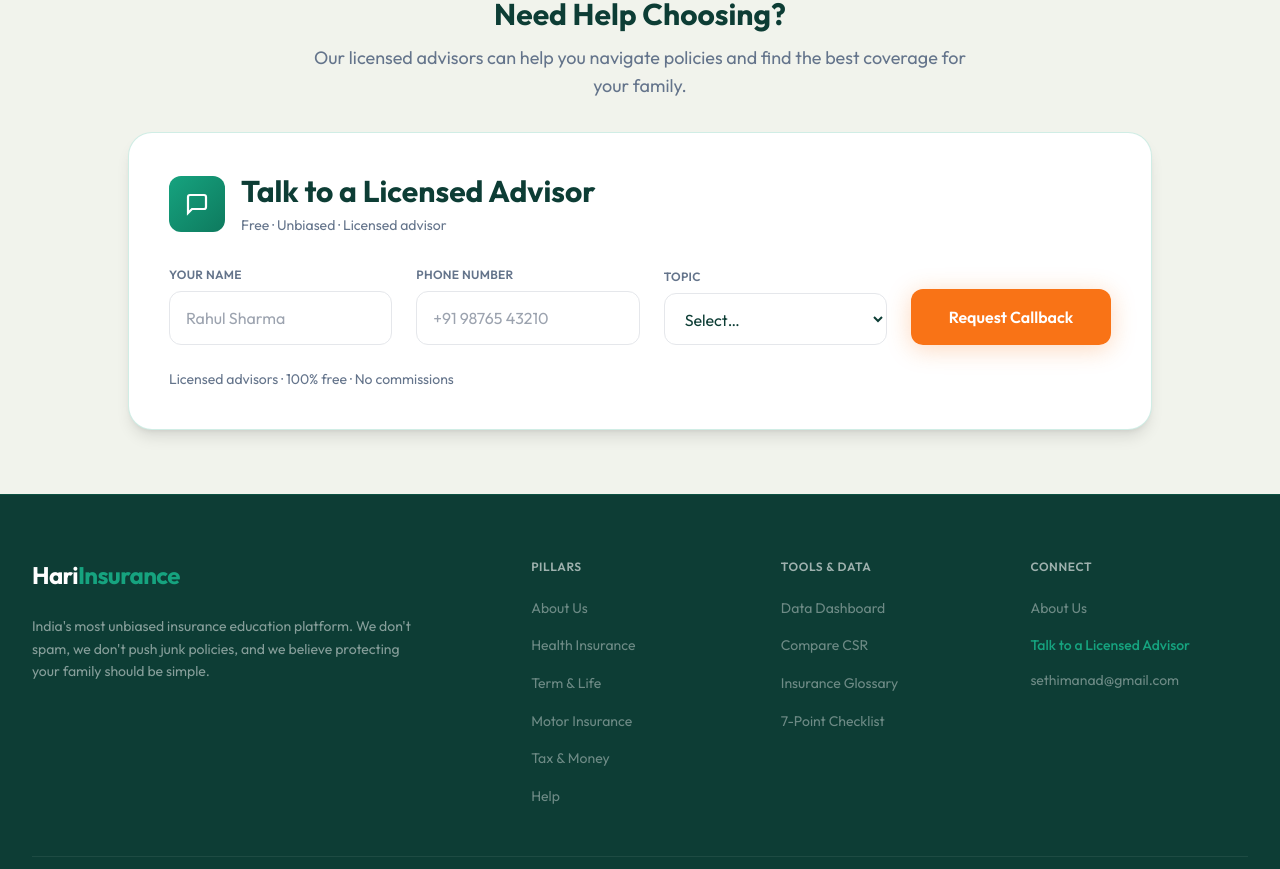
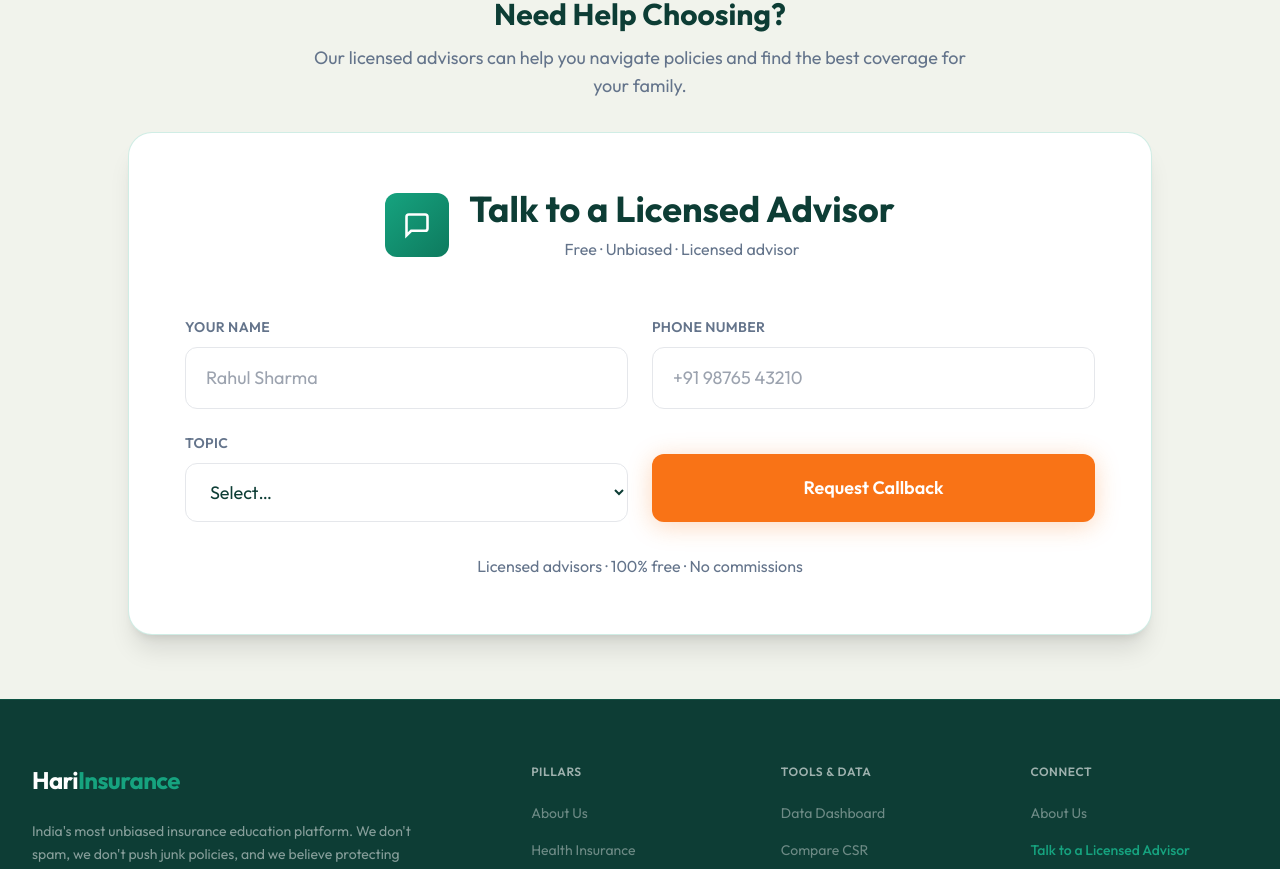
Before and after one commit to hrshdas/hari-insure, a Next.js app: page /about in a window 1280 px wide. Shown: the part 1436-2305 px from the top of the page. Built offline with nearby package versions, Linux system fonts and the light colour scheme.

Commit message:
minor changes

```diff
--- a/src/app/page.tsx
+++ b/src/app/page.tsx
@@ -8,7 +8,6 @@ import ComplianceDisclaimer from "@/components/ComplianceDisclaimer";
 
 import PopularPlans from "@/components/PopularPlans";
 import HariAdvantage from "@/components/HariAdvantage";
-import HowItWorks from "@/components/HowItWorks";
 import FAQSection from "@/components/FAQSection";
 import CTASection from "@/components/CTASection";
 import Footer from "@/components/Footer";
@@ -22,16 +21,14 @@ export default function Home() {
         <HeroSection />
 
         <InsuranceLearningCenter />
+        <PopularPlans />
+        <InsuranceCostGuide />
         <FeaturedPlans />
-        <InsuranceCostGuide />
         <RegulatoryTrust />
         <ComplianceDisclaimer />
 
-        <PopularPlans />
         <HariAdvantage />
-        <HowItWorks />
         <FAQSection />
-        <CTASection />
 
         <section className="bg-brand-green-light/30 py-16 border-t border-brand-green/10">
           <div className="max-w-7xl mx-auto px-6 lg:px-8">
@@ -46,6 +43,8 @@ export default function Home() {
             <LeadForm variant="large" />
           </div>
         </section>
+
+        <CTASection />
       </main>
       <Footer />
     </>
--- a/src/components/CTASection.tsx
+++ b/src/components/CTASection.tsx
@@ -51,14 +51,14 @@ export default function CTASection() {
               </svg>
             </Link>
             <a
-              href="tel:18001234567"
+              href="tel:7838186279"
               id="cta-call-btn"
               className="inline-flex items-center justify-center gap-2 bg-white/10 hover:bg-white/18 border border-white/20 text-white font-semibold px-9 py-4 rounded-full text-base backdrop-blur-sm hover:-translate-y-0.5 transition-all duration-200 ease-spring"
             >
               <svg width="16" height="16" viewBox="0 0 24 24" fill="none" stroke="currentColor" strokeWidth="2" strokeLinecap="round" aria-hidden="true">
                 <path d="M22 16.92v3a2 2 0 0 1-2.18 2 19.79 19.79 0 0 1-8.63-3.07A19.5 19.5 0 0 1 4.69 12a19.79 19.79 0 0 1-3.07-8.67A2 2 0 0 1 3.59 1h3a2 2 0 0 1 2 1.72 12.84 12.84 0 0 0 .7 2.81 2 2 0 0 1-.45 2.11L8.09 8.91a16 16 0 0 0 6 6l1.27-1.27a2 2 0 0 1 2.11-.45 12.84 12.84 0 0 0 2.81.7A2 2 0 0 1 22 16.92z"/>
               </svg>
-              Call 1800-123-4567
+              Call +91 78381 86279
             </a>
           </div>
 
--- a/src/components/ComplianceDisclaimer.tsx
+++ b/src/components/ComplianceDisclaimer.tsx
@@ -20,7 +20,7 @@ export default function ComplianceDisclaimer() {
 
           <div className="mt-8 text-center">
             <p className="text-xs text-brand-muted/70">
-              &copy; {new Date().getFullYear()} <strong>Hari</strong><span className="text-brand-green font-bold">Insurance</span>. All rights reserved. | Licensed Information Partner
+              &copy; {new Date().getFullYear()} <strong>Hari</strong><span className="text-brand-green font-bold">Insurance</span>. All rights reserved.
             </p>
           </div>
         </div>
--- a/src/components/LeadForm.tsx
+++ b/src/components/LeadForm.tsx
@@ -40,24 +40,24 @@ export default function LeadForm({ variant = "sidebar", className = "" }: LeadFo
   const isLarge = variant === "large";
 
   const containerBaseClass = isLarge
-    ? "rounded-3xl border border-brand-green/20 bg-white p-8 md:p-10 shadow-lg max-w-5xl mx-auto"
-    : "rounded-2xl border border-brand-green/20 bg-white p-5 sticky top-24 shadow-sm";
+    ? "rounded-3xl border border-brand-green/20 bg-white p-10 md:p-14 shadow-xl max-w-5xl mx-auto"
+    : "rounded-2xl border border-brand-green/20 bg-white p-6 sticky top-24 shadow-md";
 
   return (
     <div className={`${containerBaseClass} ${className}`}>
       {/* Header */}
-      <div className={`flex ${isLarge ? 'flex-col md:flex-row md:items-center justify-between mb-8' : 'items-center gap-2.5 mb-4'}`}>
-        <div className={`flex items-center ${isLarge ? 'gap-4 mb-6 md:mb-0' : 'gap-2.5'}`}>
-          <div className={`${isLarge ? 'w-14 h-14' : 'w-9 h-9'} rounded-xl bg-green-gradient flex items-center justify-center flex-shrink-0`}>
-            <svg width={isLarge ? "24" : "16"} height={isLarge ? "24" : "16"} viewBox="0 0 24 24" fill="none" stroke="white" strokeWidth="2.2" strokeLinecap="round" aria-hidden="true">
+      <div className={`flex ${isLarge ? 'flex-col items-center text-center mb-10' : 'items-center gap-2.5 mb-5'}`}>
+        <div className={`flex items-center ${isLarge ? 'gap-5 mb-4' : 'gap-2.5'}`}>
+          <div className={`${isLarge ? 'w-16 h-16' : 'w-9 h-9'} rounded-xl bg-green-gradient flex items-center justify-center flex-shrink-0`}>
+            <svg width={isLarge ? "28" : "16"} height={isLarge ? "28" : "16"} viewBox="0 0 24 24" fill="none" stroke="white" strokeWidth="2.2" strokeLinecap="round" aria-hidden="true">
               <path d="M21 15a2 2 0 0 1-2 2H7l-4 4V5a2 2 0 0 1 2-2h14a2 2 0 0 1 2 2z"/>
             </svg>
           </div>
           <div>
-            <p className={`${isLarge ? 'text-2xl md:text-3xl' : 'text-sm'} font-bold text-brand-ink leading-tight`}>
+            <p className={`${isLarge ? 'text-3xl md:text-4xl' : 'text-sm'} font-bold text-brand-ink leading-tight`}>
               Talk to a Licensed Advisor
             </p>
-            <p className={`${isLarge ? 'text-sm mt-1.5' : 'text-[11px]'} text-brand-muted`}>
+            <p className={`${isLarge ? 'text-base mt-2' : 'text-[11px]'} text-brand-muted`}>
               Free · Unbiased · Licensed advisor
             </p>
           </div>
@@ -75,9 +75,9 @@ export default function LeadForm({ variant = "sidebar", className = "" }: LeadFo
           <p className={`${isLarge ? 'text-base mt-2' : 'text-xs mt-1'} text-brand-muted`}>Our advisor will reach out within a few hours.</p>
         </div>
       ) : (
-        <form onSubmit={handleSubmit} className={`flex ${isLarge ? 'flex-col md:flex-row gap-4 lg:gap-6 items-end' : 'flex-col gap-3'}`}>
-          <div className={`${isLarge ? 'flex-1 w-full' : ''}`}>
-            <label htmlFor={`lead-name-${variant}`} className={`${isLarge ? 'text-xs mb-2' : 'text-[11px] mb-1'} font-semibold text-brand-muted uppercase tracking-wide block`}>
+        <form onSubmit={handleSubmit} className={`${isLarge ? 'grid grid-cols-1 md:grid-cols-2 gap-6' : 'flex flex-col gap-3'}`}>
+          <div className={`${isLarge ? 'col-span-1' : ''}`}>
+            <label htmlFor={`lead-name-${variant}`} className={`${isLarge ? 'text-sm mb-2.5' : 'text-[11px] mb-1'} font-semibold text-brand-muted uppercase tracking-wide block`}>
               Your Name
             </label>
             <input
@@ -87,12 +87,12 @@ export default function LeadForm({ variant = "sidebar", className = "" }: LeadFo
               onChange={(e) => setName(e.target.value)}
               placeholder="Rahul Sharma"
               required
-              className={`w-full rounded-xl border border-gray-200 ${isLarge ? 'px-4 py-3.5 text-base' : 'px-3 py-2.5 text-sm'} text-brand-ink placeholder:text-gray-400 focus:outline-none focus:border-brand-green focus:ring-2 focus:ring-brand-green/15 transition-all`}
+              className={`w-full rounded-xl border border-gray-200 ${isLarge ? 'px-5 py-4 text-lg' : 'px-3 py-2.5 text-sm'} text-brand-ink placeholder:text-gray-400 focus:outline-none focus:border-brand-green focus:ring-2 focus:ring-brand-green/15 transition-all`}
             />
           </div>
 
-          <div className={`${isLarge ? 'flex-1 w-full' : ''}`}>
-            <label htmlFor={`lead-phone-${variant}`} className={`${isLarge ? 'text-xs mb-2' : 'text-[11px] mb-1'} font-semibold text-brand-muted uppercase tracking-wide block`}>
+          <div className={`${isLarge ? 'col-span-1' : ''}`}>
+            <label htmlFor={`lead-phone-${variant}`} className={`${isLarge ? 'text-sm mb-2.5' : 'text-[11px] mb-1'} font-semibold text-brand-muted uppercase tracking-wide block`}>
               Phone Number
             </label>
             <input
@@ -102,12 +102,12 @@ export default function LeadForm({ variant = "sidebar", className = "" }: LeadFo
               onChange={(e) => setPhone(e.target.value)}
               placeholder="+91 98765 43210"
               required
-              className={`w-full rounded-xl border border-gray-200 ${isLarge ? 'px-4 py-3.5 text-base' : 'px-3 py-2.5 text-sm'} text-brand-ink placeholder:text-gray-400 focus:outline-none focus:border-brand-green focus:ring-2 focus:ring-brand-green/15 transition-all`}
+              className={`w-full rounded-xl border border-gray-200 ${isLarge ? 'px-5 py-4 text-lg' : 'px-3 py-2.5 text-sm'} text-brand-ink placeholder:text-gray-400 focus:outline-none focus:border-brand-green focus:ring-2 focus:ring-brand-green/15 transition-all`}
             />
           </div>
 
-          <div className={`${isLarge ? 'flex-1 w-full' : ''}`}>
-            <label htmlFor={`lead-topic-${variant}`} className={`${isLarge ? 'text-xs mb-2' : 'text-[11px] mb-1'} font-semibold text-brand-muted uppercase tracking-wide block`}>
+          <div className={`${isLarge ? 'col-span-1' : ''}`}>
+            <label htmlFor={`lead-topic-${variant}`} className={`${isLarge ? 'text-sm mb-2.5' : 'text-[11px] mb-1'} font-semibold text-brand-muted uppercase tracking-wide block`}>
               Topic
             </label>
             <select
@@ -115,7 +115,7 @@ export default function LeadForm({ variant = "sidebar", className = "" }: LeadFo
               value={topic}
               onChange={(e) => setTopic(e.target.value)}
               required
-              className={`w-full rounded-xl border border-gray-200 ${isLarge ? 'px-4 py-3.5 text-base' : 'px-3 py-2.5 text-sm'} text-brand-ink bg-white focus:outline-none focus:border-brand-green focus:ring-2 focus:ring-brand-green/15 transition-all`}
+              className={`w-full rounded-xl border border-gray-200 ${isLarge ? 'px-5 py-4 text-lg' : 'px-3 py-2.5 text-sm'} text-brand-ink bg-white focus:outline-none focus:border-brand-green focus:ring-2 focus:ring-brand-green/15 transition-all`}
             >
               <option value="" disabled>Select…</option>
               <option value="health">Health Insurance</option>
@@ -126,11 +126,11 @@ export default function LeadForm({ variant = "sidebar", className = "" }: LeadFo
             </select>
           </div>
 
-          <div className={`${isLarge ? 'w-full md:w-auto mt-4 md:mt-0 lg:min-w-[200px]' : 'w-full'}`}>
+          <div className={`${isLarge ? 'col-span-1 flex items-end' : 'w-full'}`}>
             <button
               type="submit"
               disabled={status === "loading"}
-              className={`btn-primary w-full ${isLarge ? 'py-4 text-base rounded-xl' : 'text-sm mt-1'} disabled:opacity-60 disabled:cursor-not-allowed`}
+              className={`btn-primary w-full ${isLarge ? 'py-5 text-lg rounded-xl' : 'text-sm mt-1'} disabled:opacity-60 disabled:cursor-not-allowed`}
             >
               {status === "loading" ? "Sending…" : "Request Callback"}
             </button>
@@ -143,12 +143,12 @@ export default function LeadForm({ variant = "sidebar", className = "" }: LeadFo
         </form>
       )}
       {status === "error" && (
-        <p className={`text-red-500 mt-2 ${isLarge ? 'text-sm text-center md:text-left' : 'text-xs'}`}>
+        <p className={`text-red-500 mt-2 ${isLarge ? 'text-sm text-center' : 'text-xs'}`}>
           Something went wrong. Please try again.
         </p>
       )}
       {isLarge && status !== "success" && (
-        <p className="text-sm text-brand-muted text-center md:text-left mt-6">
+        <p className="text-base text-brand-muted text-center mt-8">
           Licensed advisors · 100% free · No commissions
         </p>
       )}
--- a/src/components/PopupLeadForm.tsx
+++ b/src/components/PopupLeadForm.tsx
@@ -9,11 +9,8 @@ export default function PopupLeadForm() {
   const pathname = usePathname();
 
   useEffect(() => {
-    // Don't show popup on the glossary page
-    if (pathname === "/glossary") {
-      return;
-    }
-
+    // Reset and show popup on every page visit
+    setIsOpen(false);
     const timer = setTimeout(() => {
       setIsOpen(true);
     }, 8000);
```
